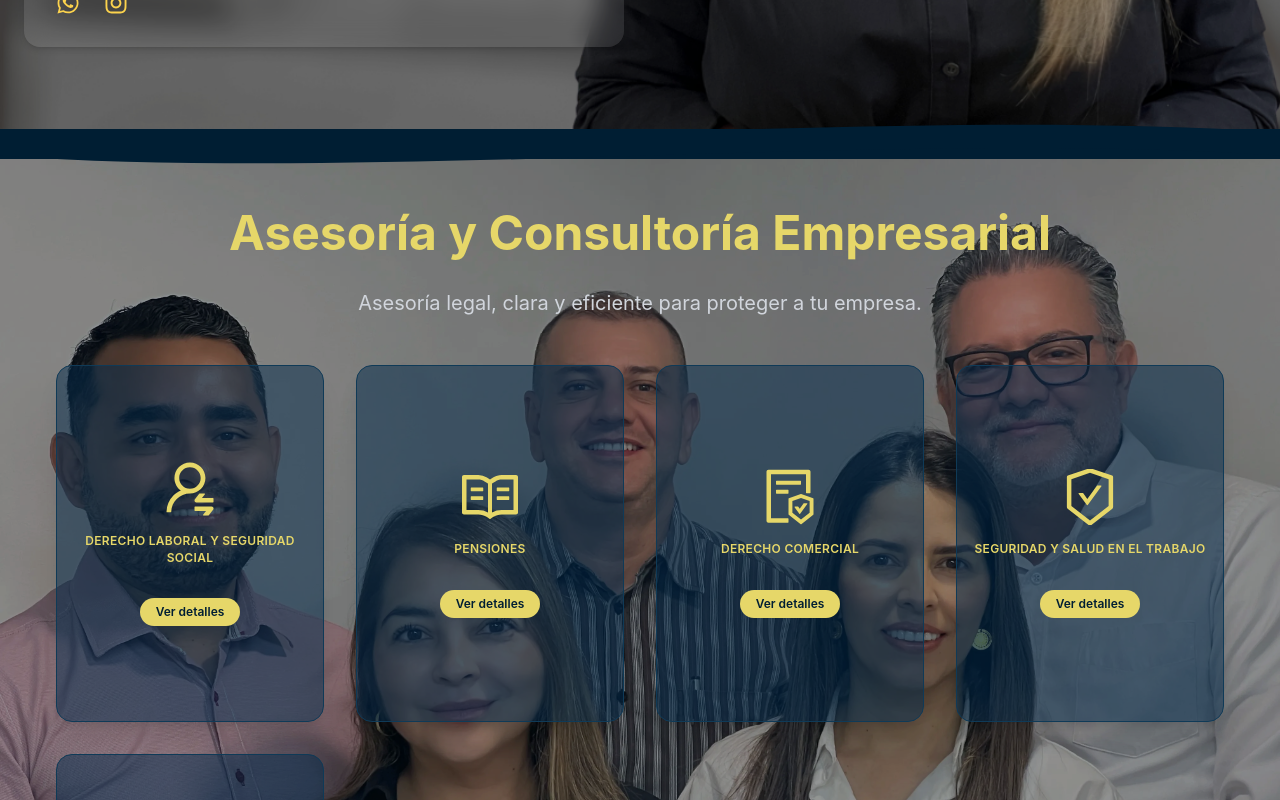
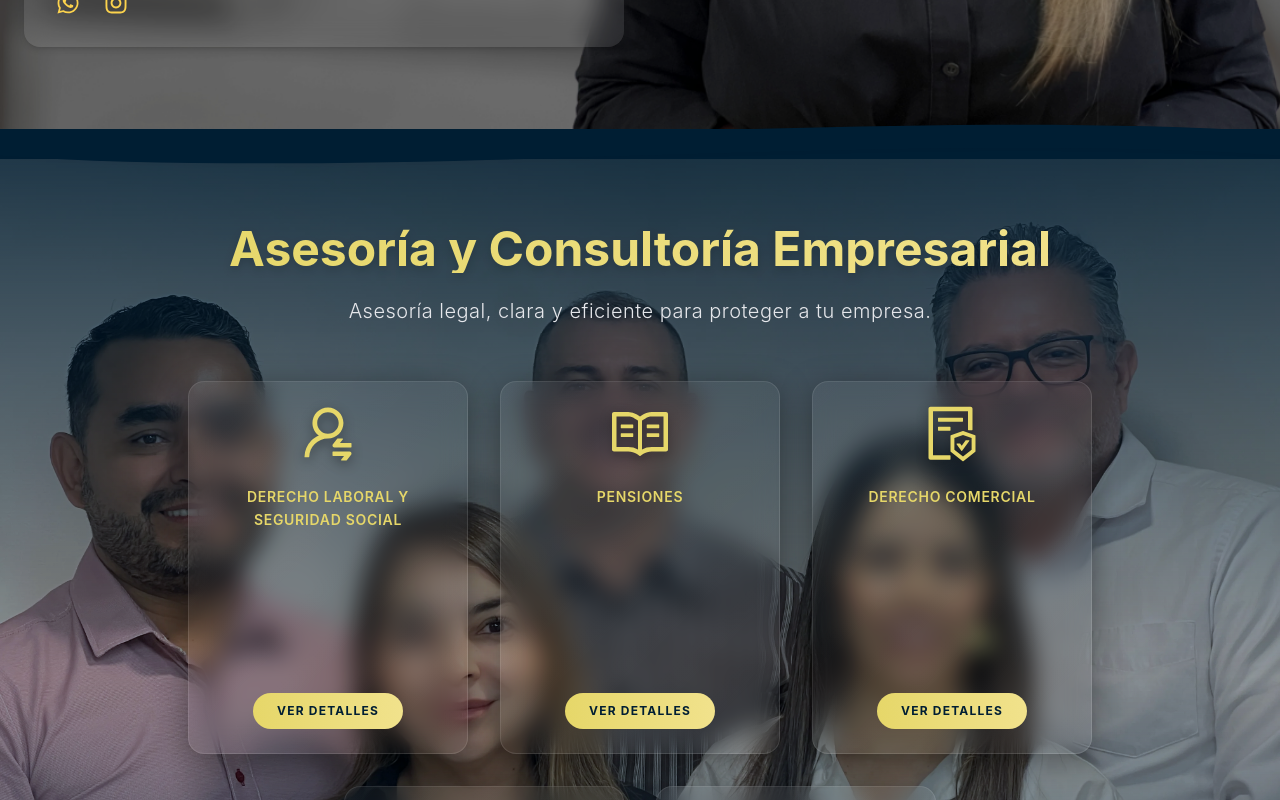
Before and after one commit to sazaba/legal360, a React (Vite) app: page / in a window 1280 px wide. Shown: the part 1480-2280 px from the top of the page. Built offline with nearby package versions, Linux system fonts and the light colour scheme; no server answers.

Commit message:
services cards

```diff
--- a/src/pages/Servicios.jsx
+++ b/src/pages/Servicios.jsx
@@ -13,24 +13,20 @@ import serviciosmobile from '../assets/images/serviciosmobile.webp';
 const Servicios = ({ id }) => {
   const [activeId, setActiveId] = useState(null);
   const [windowWidth, setWindowWidth] = useState(window.innerWidth);
-  const [windowHeight, setWindowHeight] = useState(window.innerHeight);
   const navigate = useNavigate();
 
   useEffect(() => {
-    const handleResize = () => {
-      setWindowWidth(window.innerWidth);
-      setWindowHeight(window.innerHeight);
-    };
+    const handleResize = () => setWindowWidth(window.innerWidth);
     window.addEventListener('resize', handleResize);
-    handleResize();
     return () => window.removeEventListener('resize', handleResize);
   }, []);
 
-  const animationDelays = ['0s', '0.2s', '0.4s', '0.6s'];
+  const animationDelays = ['0s', '0.15s', '0.3s', '0.45s', '0.6s'];
 
   const iconStyle = {
     fontSize: '3.5rem',
-    color: '#e6d769'
+    color: '#e6d769',
+    filter: 'drop-shadow(0px 4px 6px rgba(0,0,0,0.4))'
   };
 
   const servicios = [
@@ -45,7 +41,7 @@ const Servicios = ({ id }) => {
       id: 2,
       titulo: 'Pensiones',
       icono: <ReadOutlined style={iconStyle} />,
-      resumen: 'Asesoria legal en pensiones de vejez, invalidez y sobrevivientes, cálculo actuarial y reclamaciones ante la Junta de Calificación.',
+      resumen: 'Asesoría legal en pensiones de vejez, invalidez y sobrevivientes, cálculo actuarial y reclamaciones ante la Junta de Calificación.',
       link: '/capacitaciones'
     },
     {
@@ -91,29 +87,32 @@ const Servicios = ({ id }) => {
 
   return (
     <section
-      id="servicios"
-      className="relative pt-20 text-white min-h-screen pb-10 overflow-hidden"
+      id={id || "servicios"}
+      className="relative pt-24 text-white min-h-screen pb-16 overflow-hidden"
       style={getBackgroundStyle()}
     >
-      <div className="absolute inset-0 bg-[#001e33] opacity-20 z-10 pointer-events-none"></div>
-      <div className="absolute inset-0 bg-black opacity-10 z-10"></div>
+      {/* Overlays para oscurecer el fondo y resaltar el glassmorphism */}
+      <div className="absolute inset-0 bg-[#001e33]/40 z-10 pointer-events-none mix-blend-multiply"></div>
+      <div className="absolute inset-0 bg-gradient-to-b from-[#001e33] via-transparent to-[#001e33] opacity-80 z-10 pointer-events-none"></div>
+
+      {/* Separador SVG Superior */}
       <div className="w-full overflow-hidden absolute top-0 left-0 z-20">
-        <svg viewBox="0 0 500 150" preserveAspectRatio="none" className="w-full h-[40px] rotate-180">
+        <svg viewBox="0 0 500 150" preserveAspectRatio="none" className="w-full h-[40px] rotate-180 drop-shadow-md">
           <path d="M0.00,49.98 C150.00,150.00 349.19,-50.00 500.00,49.98 L500.00,150.00 L0.00,150.00 Z" className="fill-[#001e33]" />
         </svg>
       </div>
-      <div className="absolute inset-0 bg-black opacity-20 z-0"></div>
 
-      <div className="relative z-10 max-w-7xl mx-auto px-4 text-center">
-        <h2 className="text-2xl sm:text-3xl md:text-4xl lg:text-5xl font-bold mb-8 font-montserrat text-[#e6d769]">
+      <div className="relative z-20 max-w-5xl mx-auto px-4 text-center">
+        <h2 className="text-3xl sm:text-4xl md:text-5xl font-bold mb-6 font-montserrat text-transparent bg-clip-text bg-gradient-to-r from-[#e6d769] to-[#f1e28c] drop-shadow-lg">
           Asesoría y Consultoría Empresarial
         </h2>
 
-        <p className="text-base sm:text-lg md:text-xl text-gray-300 mb-12 font-roboto">
+        <p className="text-base sm:text-lg md:text-xl text-gray-200 mb-14 font-roboto font-light tracking-wide max-w-2xl mx-auto">
           Asesoría legal, clara y eficiente para proteger a tu empresa.
         </p>
 
-        <div className="grid grid-cols-1 sm:grid-cols-2 lg:grid-cols-4 gap-6 sm:gap-8 px-2 sm:px-4 md:px-10 justify-items-center">
+        {/* Uso de Flex en lugar de Grid para forzar 3 arriba y 2 centrados abajo */}
+        <div className="flex flex-wrap justify-center gap-6 sm:gap-8 px-2">
           {servicios.map((servicio, index) => {
             const isFlipped = activeId === servicio.id;
             return (
@@ -122,48 +121,56 @@ const Servicios = ({ id }) => {
                 className={`relative w-full max-w-[280px] aspect-[3/4] perspective ${windowWidth < 768 ? 'mobile-fade-in' : ''}`}
                 style={windowWidth < 768 ? { '--delay': animationDelays[index % animationDelays.length] } : {}}
               >
-                <div className={`relative w-full h-full transition-transform duration-700 transform-style-preserve-3d ${isFlipped ? 'rotate-y-180' : ''}`}>
+                <div className={`relative w-full h-full card-transition transform-style-preserve-3d ${isFlipped ? 'rotate-y-180' : ''}`}>
+
+                  {/* FRONT CARD - Glassmorphism */}
                   <div
                     onClick={() => setActiveId(servicio.id)}
-                    className="absolute w-full h-full backface-hidden bg-[#032b4c]/50 rounded-2xl px-4 py-6 shadow-xl border border-[#0f3a57] hover:border-[#e6d769] flex flex-col justify-center items-center text-center cursor-pointer"
+                    className="absolute w-full h-full backface-hidden rounded-2xl p-6 shadow-[0_8px_32px_0_rgba(0,0,0,0.4)] border border-white/10 glass-panel hover:border-[#e6d769]/50 flex flex-col justify-center items-center text-center cursor-pointer group transition-colors duration-300"
                   >
-                    <div className="mb-4">{servicio.icono}</div>
-                    <h3 className="text-xs font-semibold text-[#e6d769] uppercase tracking-wide mb-4 leading-snug">
+                    <div className="mb-6 transform group-hover:scale-110 transition-transform duration-500 ease-out">
+                      {servicio.icono}
+                    </div>
+                    <h3 className="text-sm font-semibold text-[#e6d769] uppercase tracking-wider mb-6 leading-relaxed">
                       {servicio.titulo}
                     </h3>
-                    <div className="mt-4">
+                    <div className="mt-auto">
                       <button
                         onClick={(e) => {
                           e.stopPropagation();
                           setActiveId(servicio.id);
                         }}
-                        className="text-xs text-[#001e33] bg-[#e6d769] hover:bg-[#f1e28c] font-semibold px-4 py-1.5 rounded-full transition"
+                        className="text-xs text-[#001e33] bg-gradient-to-r from-[#e6d769] to-[#f1e28c] hover:shadow-[0_0_15px_rgba(230,215,105,0.4)] font-bold px-6 py-2.5 rounded-full transition-all duration-300 uppercase tracking-widest"
                       >
                         Ver detalles
                       </button>
                     </div>
                   </div>
 
-                  <div className="absolute w-full h-full backface-hidden rotate-y-180 bg-[#001e33] border border-[#e6d769] rounded-2xl px-4 py-6 flex flex-col justify-center items-center text-center">
-                    <h3 className="text-xs sm:text-lg font-bold text-[#e6d769] mb-3">
+                  {/* BACK CARD - Glassmorphism Oscuro */}
+                  <div className="absolute w-full h-full backface-hidden rotate-y-180 rounded-2xl p-6 shadow-[0_8px_32px_0_rgba(0,0,0,0.6)] border border-[#e6d769]/40 glass-panel-dark flex flex-col justify-center items-center text-center">
+                    <h3 className="text-base sm:text-lg font-bold text-[#e6d769] mb-4">
                       {servicio.titulo}
                     </h3>
-                    <p className="text-gray-300 text-xs sm:text-sm mb-4 leading-normal max-w-sm w-full">
+                    <p className="text-gray-200 text-xs sm:text-sm mb-6 leading-relaxed font-light">
                       {servicio.resumen}
                     </p>
+                    <div className="mt-auto flex flex-col items-center gap-3">
                       <button
                         onClick={() => navigate(servicio.link)}
-                      className="text-xs bg-[#e6d769] text-[#001e33] font-semibold px-4 py-1.5 rounded-full hover:bg-[#f1e28c] transition animate-bounce"
+                        className="text-xs bg-transparent border border-[#e6d769] text-[#e6d769] font-bold px-5 py-2 rounded-full hover:bg-[#e6d769] hover:text-[#001e33] transition-all duration-300 uppercase tracking-wider"
                       >
                         Más información
                       </button>
                       <button
                         onClick={() => setActiveId(null)}
-                      className="mt-3 text-xs text-[#e6d769] underline hover:text-white"
+                        className="text-xs text-gray-400 hover:text-white transition-colors duration-300 flex items-center gap-1"
                       >
-                      Volver
+                        <span aria-hidden="true">&larr;</span> Volver
                       </button>
                     </div>
+                  </div>
+
                 </div>
               </div>
             );
@@ -173,30 +180,49 @@ const Servicios = ({ id }) => {
 
       <style jsx>{`
         @keyframes fadeInMobile {
-          from {
-            opacity: 0;
-            transform: translateY(30px);
-          }
-          to {
-            opacity: 1;
-            transform: translateY(0);
-          }
+          from { opacity: 0; transform: translateY(40px); }
+          to { opacity: 1; transform: translateY(0); }
         }
         .mobile-fade-in {
           opacity: 0;
-          animation: fadeInMobile 0.8s ease-in-out forwards var(--delay, 0s);
+          animation: fadeInMobile 0.8s cubic-bezier(0.2, 0.8, 0.2, 1) forwards var(--delay, 0s);
         }
+
+        /* Utilidades Glassmorphism */
+        .glass-panel {
+          background: linear-gradient(135deg, rgba(255, 255, 255, 0.05) 0%, rgba(255, 255, 255, 0.01) 100%);
+          backdrop-filter: blur(12px);
+          -webkit-backdrop-filter: blur(12px); /* Safari Support */
+        }
+        .glass-panel-dark {
+          background: linear-gradient(135deg, rgba(0, 30, 51, 0.85) 0%, rgba(3, 43, 76, 0.95) 100%);
+          backdrop-filter: blur(16px);
+          -webkit-backdrop-filter: blur(16px); /* Safari Support */
+        }
+
+        /* Utilidades 3D Optimizadas para Safari */
         .perspective {
-          perspective: 1500px;
+          perspective: 2000px;
+          -webkit-perspective: 2000px;
         }
         .transform-style-preserve-3d {
           transform-style: preserve-3d;
+          -webkit-transform-style: preserve-3d;
+        }
+        .card-transition {
+          transition: transform 0.7s cubic-bezier(0.4, 0.2, 0.2, 1);
+          -webkit-transition: -webkit-transform 0.7s cubic-bezier(0.4, 0.2, 0.2, 1);
         }
         .backface-hidden {
           backface-visibility: hidden;
+          -webkit-backface-visibility: hidden;
+          /* Hack vital para evitar parpadeos en Safari durante el 3D */
+          transform: translateZ(0);
+          -webkit-transform: translateZ(0);
         }
         .rotate-y-180 {
           transform: rotateY(180deg);
+          -webkit-transform: rotateY(180deg);
         }
       `}</style>
     </section>
```
Lines whose indentation alone changed are shown as unchanged.
